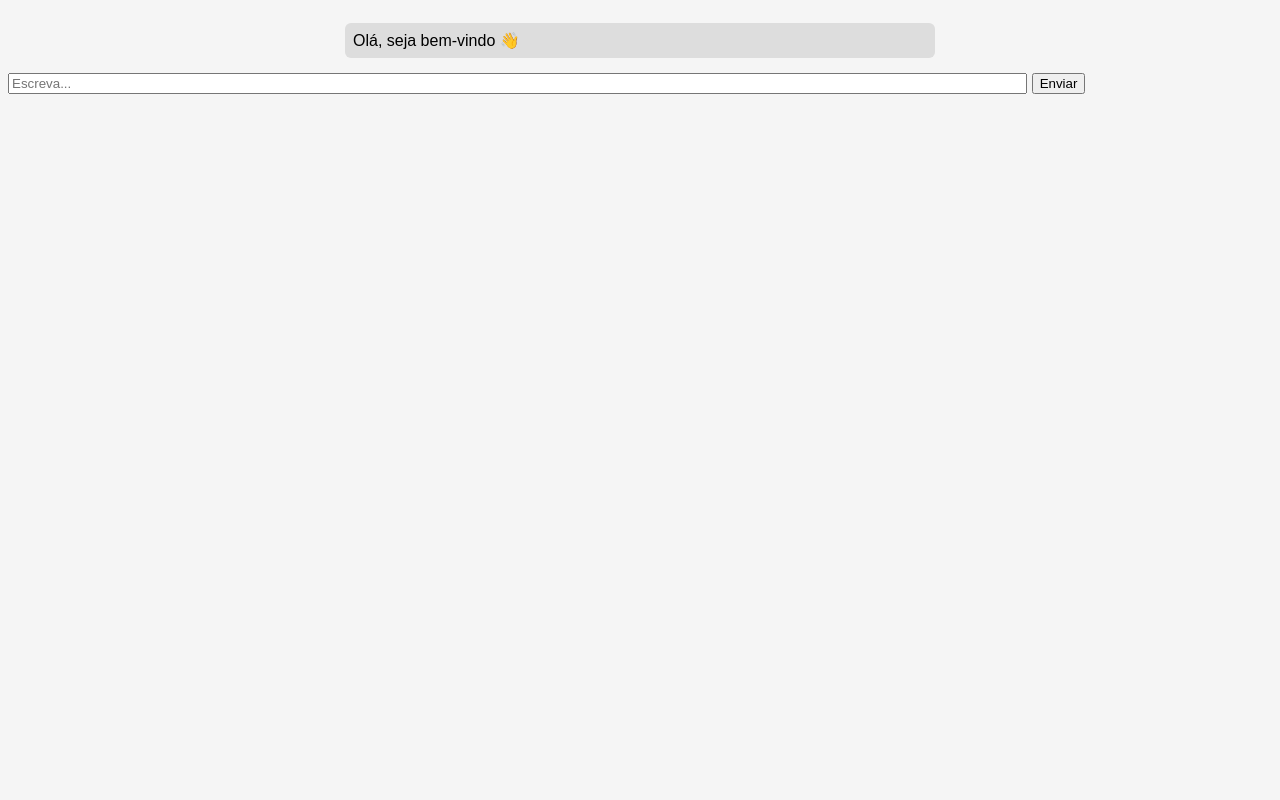
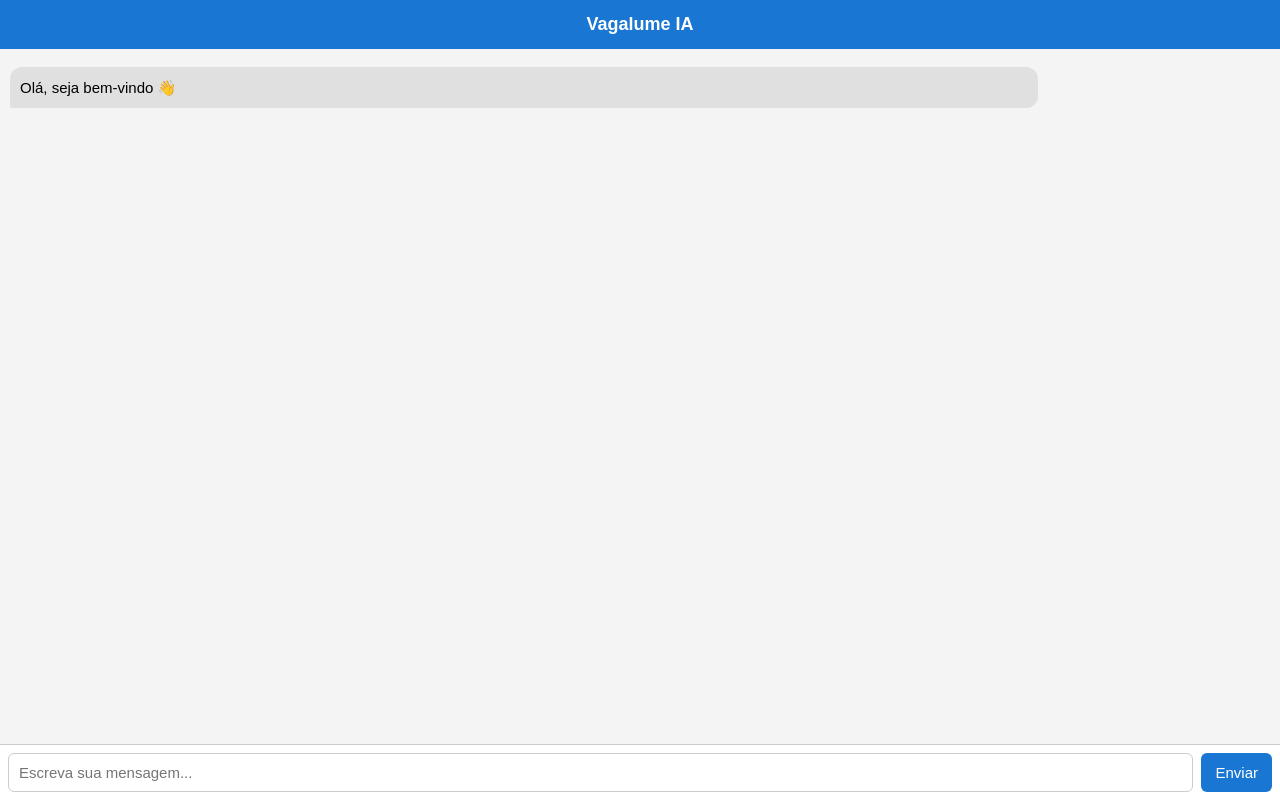
Before and after one commit to infolearnbald/Vagalume-IA, a plain HTML site: page app.html in a window 1280 px wide. Drawn offline with Linux system fonts and the light colour scheme.

Commit message:
Atualizar o app.html

```diff
--- a/app.html
+++ b/app.html
@@ -3,56 +3,160 @@
 <head>
   <meta charset="UTF-8">
   <title>Vagalume IA</title>
+  <meta name="viewport" content="width=device-width, initial-scale=1.0">
+
   <style>
-body { font-family: Arial; background:#f5f5f5; }
-.chat { max-width:600px; margin:auto; padding:10px; }
-.msg { padding:8px; margin:5px; border-radius:6px; }
-.bot { background:#ddd; }
-.user { background:#4a90e2; color:#fff; text-align:right; }
+    body {
+      margin: 0;
+      font-family: Arial, sans-serif;
+      background: #f4f4f4;
+      display: flex;
+      flex-direction: column;
+      height: 100vh;
+    }
+
+    header {
+      background: #1976d2;
+      color: #fff;
+      text-align: center;
+      padding: 14px;
+      font-size: 18px;
+      font-weight: bold;
+    }
+
+    #chat {
+      flex: 1;
+      padding: 10px;
+      overflow-y: auto;
+    }
+
+    .msg {
+      max-width: 80%;
+      padding: 10px;
+      margin: 8px 0;
+      border-radius: 12px;
+      font-size: 15px;
+      line-height: 1.4;
+      word-wrap: break-word;
+    }
+
+    .user {
+      background: #1976d2;
+      color: #fff;
+      margin-left: auto;
+      border-bottom-right-radius: 2px;
+    }
+
+    .bot {
+      background: #e0e0e0;
+      color: #000;
+      margin-right: auto;
+      border-bottom-left-radius: 2px;
+    }
+
+    footer {
+      display: flex;
+      padding: 8px;
+      background: #fff;
+      border-top: 1px solid #ccc;
+    }
+
+    input {
+      flex: 1;
+      padding: 10px;
+      font-size: 15px;
+      border: 1px solid #ccc;
+      border-radius: 6px;
+      outline: none;
+    }
+
+    button {
+      margin-left: 8px;
+      padding: 10px 14px;
+      background: #1976d2;
+      color: #fff;
+      border: none;
+      border-radius: 6px;
+      font-size: 15px;
+      cursor: pointer;
+    }
+
+    button:disabled {
+      background: #aaa;
+    }
   </style>
 </head>
+
 <body>
 
-<div class="chat" id="chat">
-  <div class="msg bot">Olá, seja bem-vindo 👋</div>
-</div>
+<header>Vagalume IA</header>
 
-<input id="input" placeholder="Escreva..." style="width:80%">
-<button onclick="send()">Enviar</button>
+<div id="chat"></div>
+
+<footer>
+  <input id="input" placeholder="Escreva sua mensagem..." />
+  <button id="send">Enviar</button>
+</footer>
 
 <script>
   const chat = document.getElementById("chat");
+  const input = document.getElementById("input");
+  const sendBtn = document.getElementById("send");
 
-function addMsg(text, cls) {
+  const BACKEND = "https://vagalumeia-backend-1.onrender.com/chat";
+
+  function addMsg(text, type) {
     const div = document.createElement("div");
-  div.className = "msg " + cls;
-  div.innerText = text;
+    div.className = "msg " + type;
+    div.textContent = text;
     chat.appendChild(div);
     chat.scrollTop = chat.scrollHeight;
   }
 
-async function send() {
-  const input = document.getElementById("input");
+  // Mensagem inicial (sempre aparece)
+  addMsg("Olá, seja bem-vindo 👋", "bot");
+
+  async function sendMessage() {
     const text = input.value.trim();
     if (!text) return;
 
     addMsg(text, "user");
     input.value = "";
+    sendBtn.disabled = true;
 
     try {
-    const res = await fetch("https://SEU-BACKEND.onrender.com/chat", {
+      const res = await fetch(BACKEND, {
         method: "POST",
         headers: { "Content-Type": "application/json" },
         body: JSON.stringify({ message: text })
       });
 
+      if (!res.ok) {
+        addMsg("Servidor indisponível no momento.", "bot");
+        sendBtn.disabled = false;
+        return;
+      }
+
       const data = await res.json();
+
+      if (!data.reply) {
+        addMsg("Não consegui responder agora. Tente novamente.", "bot");
+      } else {
         addMsg(data.reply, "bot");
+      }
 
-  } catch {
-    addMsg("Backend não responde.", "bot");
+    } catch (e) {
+      addMsg("Erro de conexão com o backend.", "bot");
     }
+
+    sendBtn.disabled = false;
   }
+
+  sendBtn.onclick = sendMessage;
+
+  input.addEventListener("keypress", e => {
+    if (e.key === "Enter") sendMessage();
+  });
 </script>
 
 </body>
```
Lines whose indentation alone changed are shown as unchanged.
